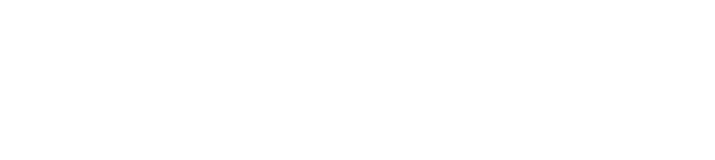
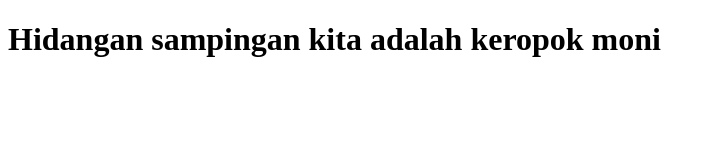
Before and after one commit to Johnboi196/Latihan-Branch, a plain HTML site: page hidangansampingan.html in a window 1280 px wide. Shown: the whole page, without its empty margins (0-715 px from the left). Drawn offline with Linux system fonts and the light colour scheme.

Commit message:
menukar file hidangansampingan.html

```diff
--- a/hidangansampingan.html
+++ b/hidangansampingan.html
@@ -4,9 +4,9 @@
     <meta>
     <meta>
     <meta>
-    <title>Document</title>
+    <title>Hidangan Sampingan</title>
 </head>
 <body>
-
+    <h1>Hidangan sampingan kita adalah keropok moni</h1>
 </body>
 </html>
```
